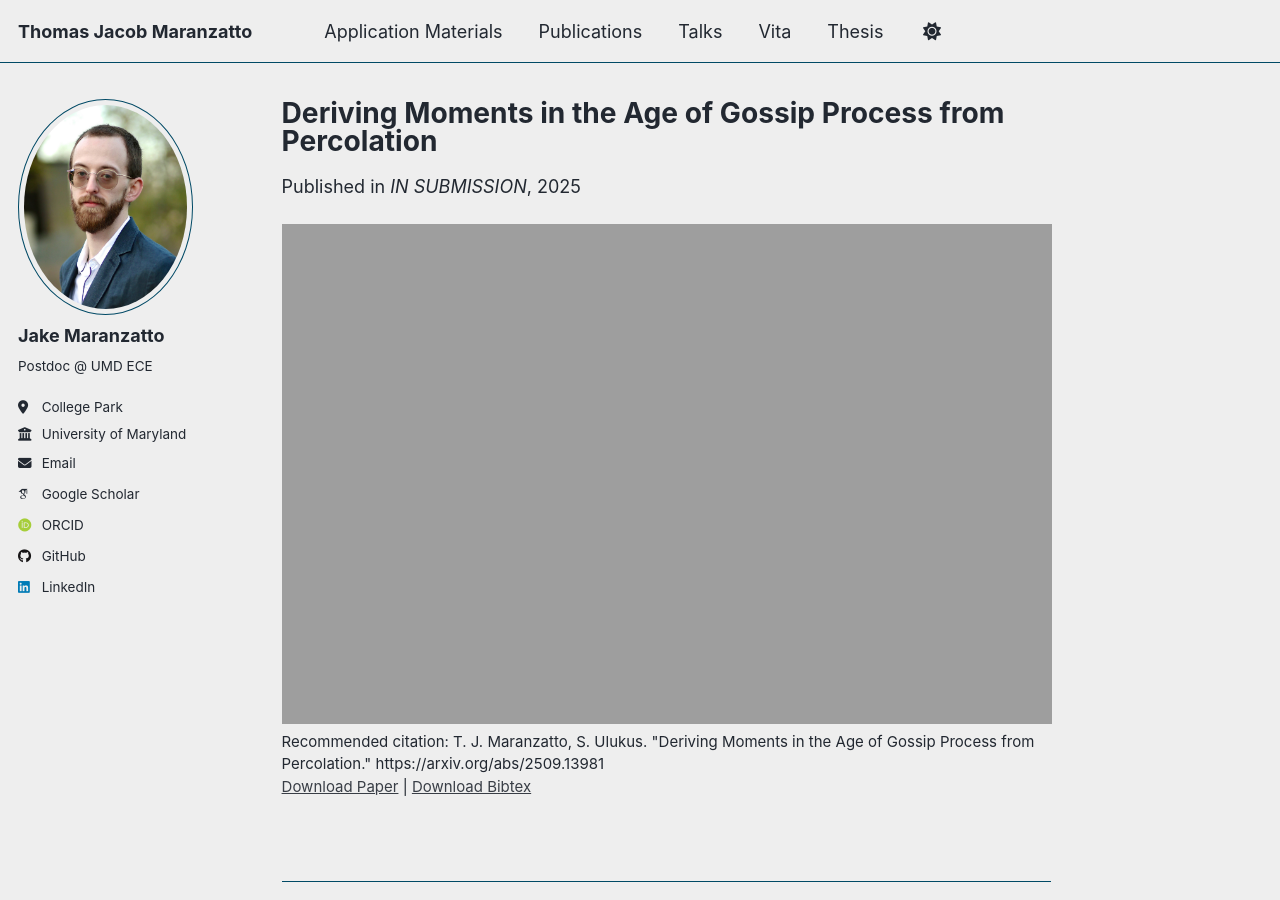
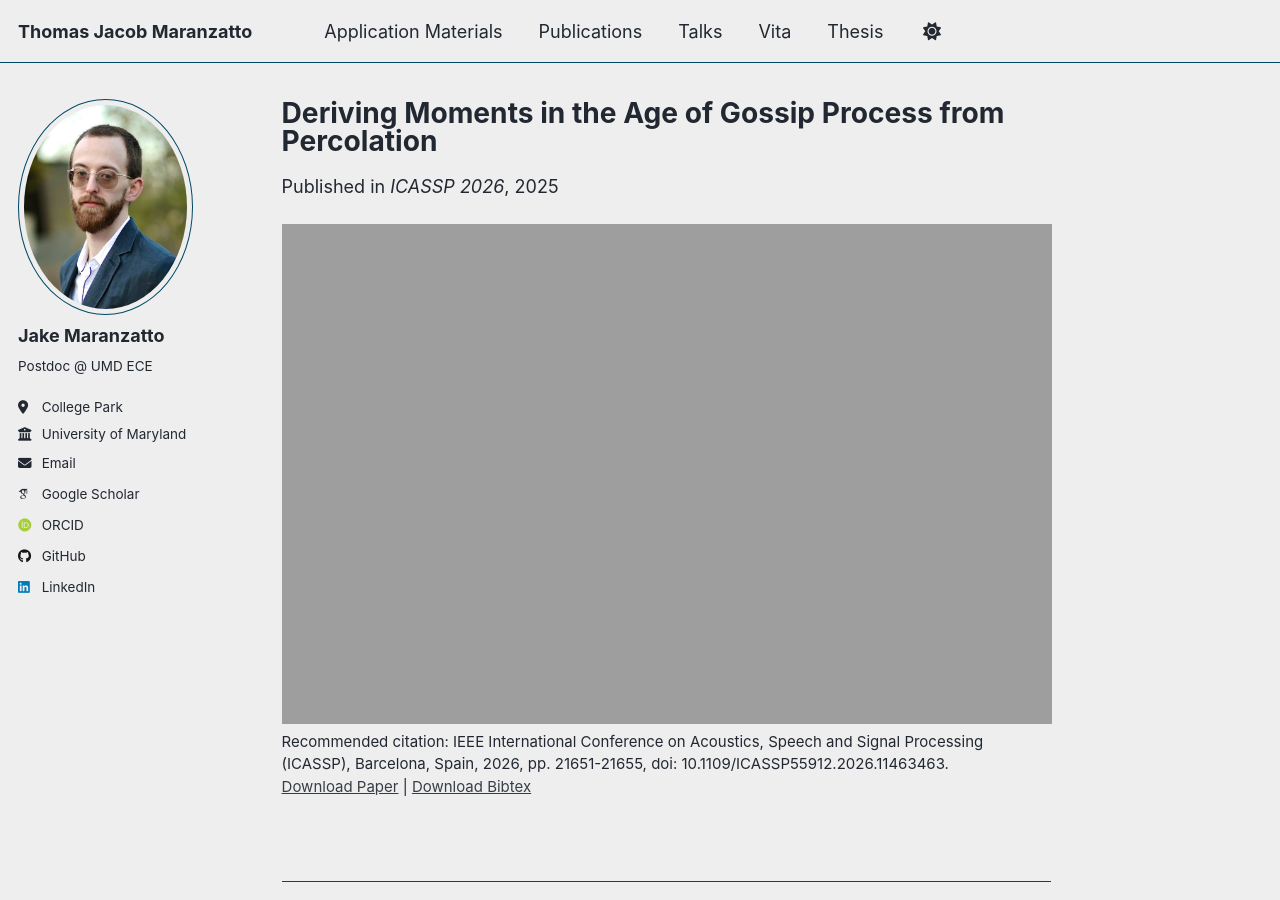
Before and after one commit to TMaranzatto/TMaranzatto.github.io, a Jekyll site: the page built from _publications/Deriving-Moments-in-the-Age-of-Gossip-Process-from-Percolation.md, in a window 1280 px wide and 900 px high. Built offline with Jekyll 4.4.1, drawn with Linux system fonts in a browser that asks for light colours; some web fonts are replaced; a script that is not in the unit is left out.

Commit message:
Update Deriving-Moments-in-the-Age-of-Gossip-Process-from-Percolation.md

```diff
--- a/_publications/Deriving-Moments-in-the-Age-of-Gossip-Process-from-Percolation.md
+++ b/_publications/Deriving-Moments-in-the-Age-of-Gossip-Process-from-Percolation.md
@@ -8,11 +8,11 @@ category: preprints
 
 permalink: /publication/2025-09-17-deriving-moments
 
-excerpt: 'Submitted ICASSP 2026.  We recover stronger versions of the expected AoI recurrences by passing to first-passage percolation.  We also remark on some connections to the Eden model in statistical physics.  Joint with Sennur Ulukus.'
+excerpt: ''
 
 date: 2025-09-17
 
-venue: 'IN SUBMISSION'
+venue: 'ICASSP 2026'
 
 slidesurl:
 
@@ -20,7 +20,8 @@ paperurl: 'https://tmaranzatto.github.io/files/deriving-moments.pdf'
 
 bibtexurl: 'https://tmaranzatto.github.io/files/deriving-moments.bib'
 
-citation: 'T. J. Maranzatto, S. Ulukus. "Deriving Moments in the Age of Gossip Process from Percolation." https://arxiv.org/abs/2509.13981'
+citation: 'IEEE International Conference on Acoustics, Speech and Signal Processing (ICASSP), Barcelona,
+Spain, 2026, pp. 21651-21655, doi: 10.1109/ICASSP55912.2026.11463463.'
 
 ---
 
```
